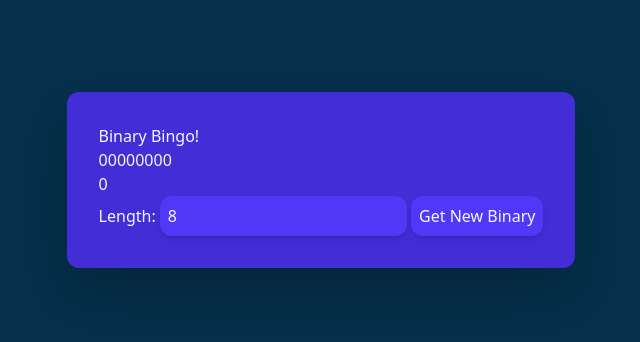
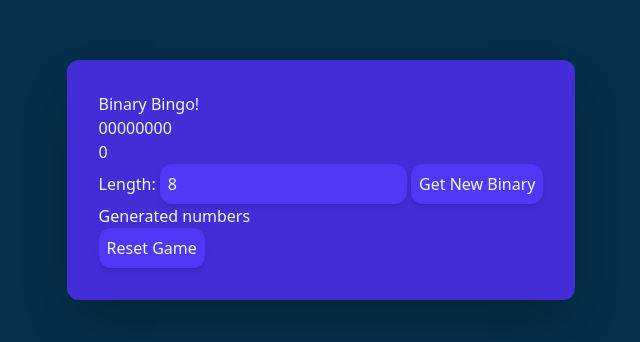
Before and after one commit to TheSeagullDev/binary-bingo, a SvelteKit app: page / in a window 1280 px wide. Shown: the part 220-562 px from the top of the page, without its empty margins (319-959 px from the left). Built offline with nearby package versions, Linux system fonts and the light colour scheme.

Commit message:
Add localstorage and reset

```diff
--- a/src/routes/+page.svelte
+++ b/src/routes/+page.svelte
@@ -1,12 +1,14 @@
 <script>
+	import "../app.css";
+    import { onMount } from "svelte";
+
     function getRandom(length) {
-        let random = "";
-        for(let i = 0; i < length; i++) {
-            if(Math.random() > 0.5) {
-                random += "0";
-            }
-            else {
-                random += "1";
+		let random = '';
+		for (let i = 0; i < length; i++) {
+			if (Math.random() > 0.5) {
+				random += '0';
+			} else {
+				random += '1';
 			}
 		}
 		return random;
@@ -14,9 +16,9 @@
 
 	function binToDec(bin) {
 		let dec = 0;
-        for(let i = 0; i < bin.length; i++) {
+		for (let i = 0; i < bin.length; i++) {
 			let current = bin.charAt(bin.length - 1 - i);
-            if (current === "1") {
+			if (current === '1') {
 				dec += Math.pow(2, i);
 			}
 		}
@@ -24,28 +26,66 @@
 	}
 
 	function decToBin(dec, length) {
-        if(dec > Math.pow(2, length) - 1) {
+		if (dec > Math.pow(2, length) - 1) {
 			throw new Error(`Decimal ${dec} cannot fit in length ${length}`);
-        }
-        else {
+		} else {
 			let bin = dec.toString(2);
-            return bin.padStart(length, "0");
+			return bin.padStart(length, '0');
 		}
 	}
 
 	let length = $state(8);
-    let binary = $state("00000000");
+	let binary = $state('00000000');
 	let decimal = $derived(binToDec(binary));
 
+	let generated = $state([]);
+
+    let deleteConfirm = $state(false);
+
+    function resetGame() {
+        length = 8;
+        binary = "00000000";
+        generated = [];
+        deleteConfirm = false;
+        alert("Game has been reset successfuly");
+    }
+
+    onMount(() => {
+        if(localStorage.generated !== undefined) {
+            generated = JSON.parse(localStorage.generated);
+        }
+    })
+    $effect(() => localStorage.generated = JSON.stringify(generated));
 </script>
 
-<div class="bg-sky-950 h-screen text-sky-50 flex justify-center items-center">
-    <div class="bg-indigo-700 p-8 rounded-xl shadow-2xl">
+<div class="flex h-screen items-center justify-center bg-sky-950 text-sky-50">
+	<div class="rounded-xl bg-indigo-700 p-8 shadow-2xl">
 		<h1>Binary Bingo!</h1>
 		<p>{binary}</p>
 		<p>{decimal}</p>
 		<label for="length">Length:</label>
-        <input id="length" class="bg-indigo-600 p-2 rounded-xl shadow-md" type="number" placeholder="length" bind:value={length}>
-        <button class="bg-indigo-600 p-2 rounded-xl shadow-md" onclick={() => binary = getRandom(length)}>Get New Binary</button>
+		<input
+			id="length"
+			class="rounded-xl bg-indigo-600 p-2 shadow-md"
+			type="number"
+			placeholder="length"
+			bind:value={length}
+		/>
+		<button
+			class="rounded-xl bg-indigo-600 p-2 shadow-md"
+			onclick={() => {
+				binary = getRandom(length);
+                generated.push(binary);
+			}}>Get New Binary</button
+		>
+        <h2>Generated numbers</h2>
+        {#each generated as number}
+            <div>{number}</div>
+        {/each}
+        {#if deleteConfirm === false}
+            <button onclick={() => deleteConfirm = true} class="rounded-xl bg-indigo-600 p-2 shadow-md">Reset Game</button>
+        {:else}
+            <button onclick={resetGame} class="rounded-xl bg-red-600 p-2 shadow-md">Are you sure?</button>
+        {/if}
 	</div>
 </div>
```
Lines whose indentation alone changed are shown as unchanged.
